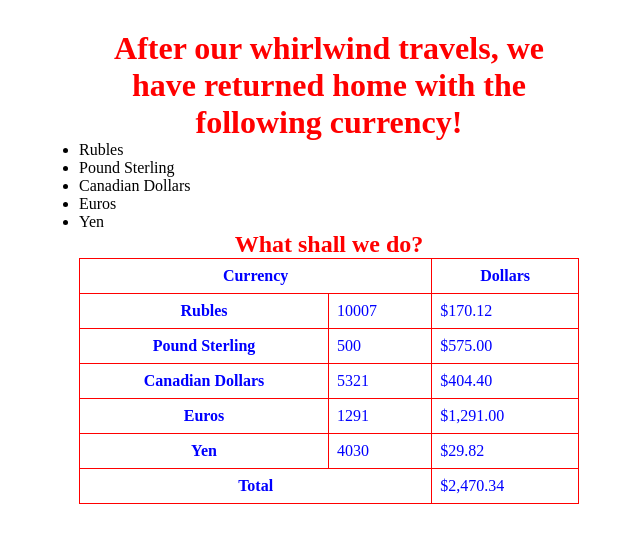
After one commit to melkam2490/it261, a PHP site: page /it261/weeks/week2/currency.php in a window 1280 px wide. The commit adds this page. Shown: the top 543 px of the page, without its empty margins (311-951 px from the left). Run offline with PHP 8.4, Linux system fonts and the light colour scheme.

Commit message:
I completed week two record such I finshed currcy php and currency- logic php

```diff
--- a/index.php
+++ b/index.php
@@ -38,7 +38,9 @@
             <ol>
                 <li><a href="weeks/week2/var.php">var.php</a></li>
                 <li><a href="weeks/week2/var2.php">var2.php</a></li>
-                <li><a href="var3.php">var3.php</a></li>
+                <li><a href="weeks/week2/currency.php">currency</a></li>
+                <li><a href="weeks/week2/currency-logic.php">currency-logic</a></li>
+
                 <li><a href="something.php">Something</a></li> <!-- Corrected link text -->
                 <li><a href="something-else.php">Something Else</a></li> <!-- Suggested a more descriptive link -->
             </ol>
--- /dev/null
+++ b/weeks/week2/currency.php
@@ -0,0 +1,116 @@
+<?php
+
+// Currency conversion rates.
+$ruble_rate = 0.017;
+$pound_rate = 1.15;
+$canadian_rate = 0.076;
+$euro_rate = 1.00;
+$yen_rate = 0.0074;
+
+// Currency amounts.
+$rubles = 10007;
+$pound = 500;
+$canadian = 5321;
+$euros = 1291;
+$yen = 4030;
+
+// Converted amounts.
+$rubles_converted = $rubles * $ruble_rate;
+$pound_converted = $pound * $pound_rate;
+$canadian_converted = $canadian * $canadian_rate;
+$euros_converted = $euros * $euro_rate;
+$yen_converted = $yen * $yen_rate;
+
+// Calculate the total in dollars.
+$total = $rubles_converted + $pound_converted + $canadian_converted + $euros_converted + $yen_converted;
+
+?>
+<!DOCTYPE html>
+<html lang="en">
+<head>
+    <meta charset="UTF-8">
+    <meta name="viewport" content="width=device-width, initial-scale=1.0">
+    <title>My Currency </title>
+    <style>
+    * {
+        padding: 0;
+        margin: 0;
+        box-sizing: border-box;
+    }
+
+    #wrapper {
+        width: 500px;
+        margin: 30px auto;
+    }
+
+    table {
+        border: 1px solid red; /* Changed to red */
+        border-collapse: collapse;
+        width: 500px;
+    }
+
+    th, td {
+        border: 1px solid red; /* Changed to red */
+        padding: 8px;
+        color: blue;
+    }
+
+    h1, h2, h3 {
+        text-align: center;
+        color: red;
+    }
+</style>
+
+</head>
+<body>
+   <div id="wrapper">
+       <h1>After our whirlwind travels, we have returned home with the following currency!</h1>
+
+       <ul>
+           <li>Rubles</li>
+           <li>Pound Sterling</li>
+           <li>Canadian Dollars</li>
+           <li>Euros</li>
+           <li>Yen</li>
+       </ul>
+
+       <h2>What shall we do?</h2>
+
+       <table>
+           <tr>
+               <th colspan="2">Currency</th>
+               <th>Dollars</th>
+           </tr>
+           <tr>
+               <th>Rubles</th>
+               <td><?php echo $rubles; ?></td>
+               <td>$<?php echo number_format($rubles_converted, 2); ?></td>
+           </tr>
+           <tr>
+               <th>Pound Sterling</th>
+               <td><?php echo $pound; ?></td>
+               <td>$<?php echo number_format($pound_converted, 2); ?></td>
+           </tr>
+           <tr>
+               <th>Canadian Dollars</th>
+               <td><?php echo $canadian; ?></td>
+               <td>$<?php echo number_format($canadian_converted, 2); ?></td>
+           </tr>
+           <tr>
+               <th>Euros</th>
+               <td><?php echo $euros; ?></td>
+               <td>$<?php echo '' .number_format($euros_converted, 2). ''; ?></td>
+           </tr>
+           <tr>
+               <th>Yen</th>
+               <td><?php echo $yen; ?></td>
+               <td>$<?php echo number_format($yen_converted, 2); ?></td>
+           </tr>
+           <tr>
+               <th colspan="2">Total</th>
+               <td>$<?php echo number_format($total, 2); ?></td>
+           </tr>
+       </table>
+   </div>
+</body>
+</html>
```
Also changed, not shown: weeks/week2/currency-logic.php (added, +113 -0 lines), weeks/week2/var2.php (+133 -1 lines).
